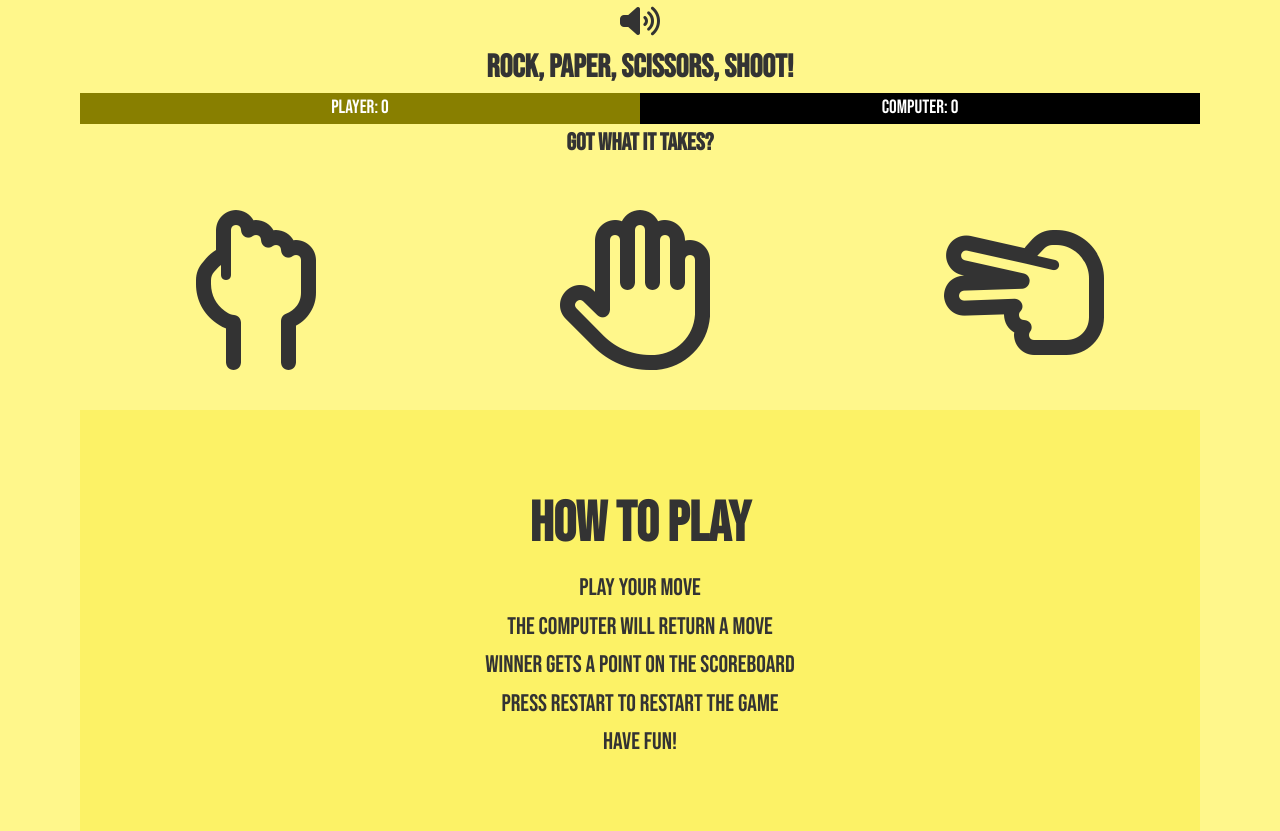
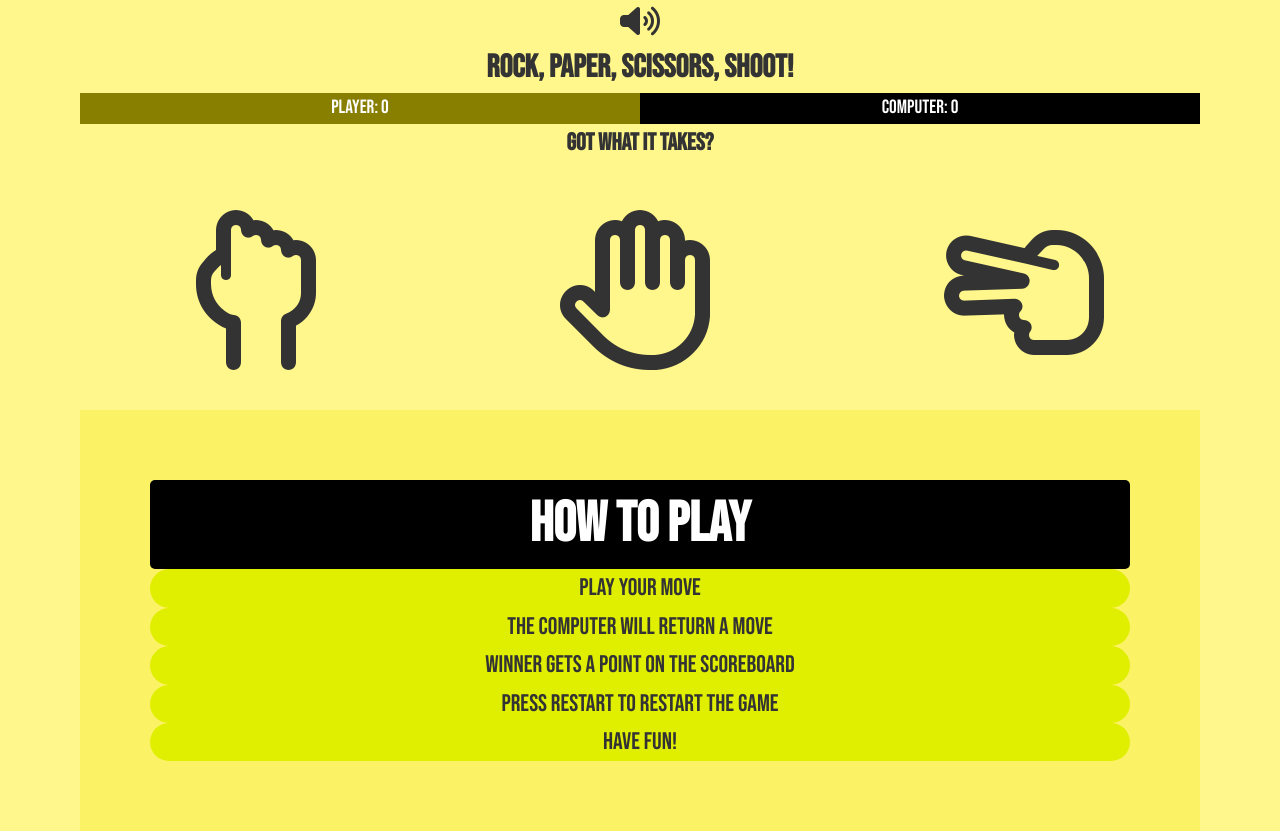
Before and after one commit to danpopovsky1997/rock-paper-scissors-project-2, a plain HTML site: page index.html in a window 1280 px wide. Drawn offline with Linux system fonts and the light colour scheme.

Commit message:
Make style changes to instructions section

```diff
--- a/assets/css/style.css
+++ b/assets/css/style.css
@@ -104,12 +104,17 @@ body {
 }
 
 #intructions h3 {
+    border-radius: 5px;
+    color: white;
     font-size: 3.5em;
+    background-color: #000000;
 }
 
 #intructions li {
+    background-color: #e0ef00;
+    display: block;
     font-size: 1.5em;
-    list-style-type: none;
+    border-radius: 122px;
 }
 
 .volumebtn {
```
